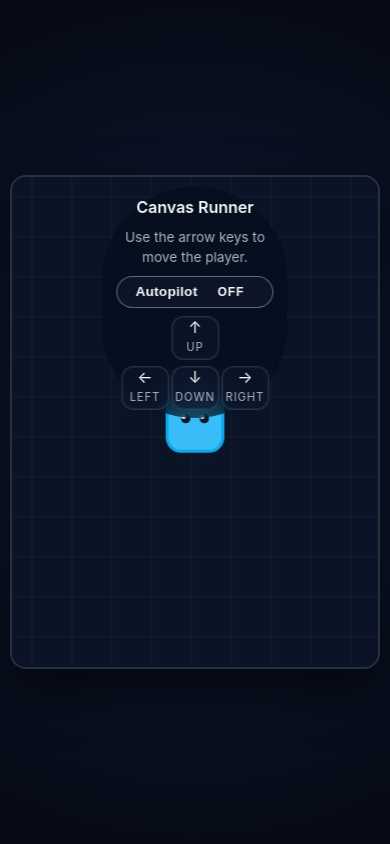
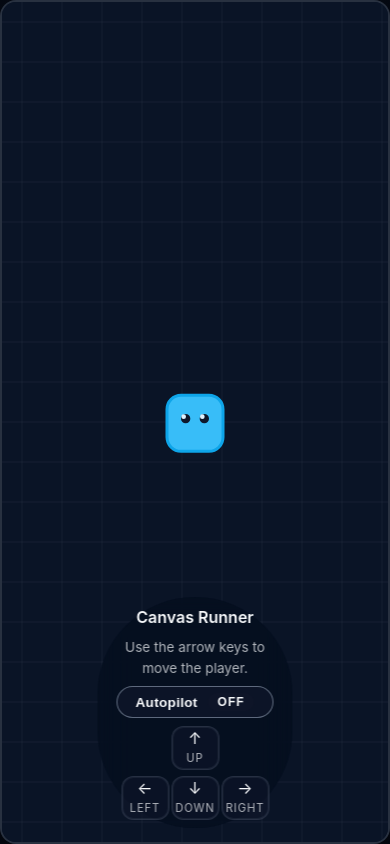
Before and after one commit to mrybak834/tiktokCodes, a website built with webpack: page public/index.html in a window 390 px wide. Built offline with nearby package versions, Linux system fonts and the light colour scheme.

Commit message:
Adjust layout for full-width runner

```diff
--- a/src/styles/style.css
+++ b/src/styles/style.css
@@ -11,16 +11,17 @@ body {
   margin: 0;
   min-height: 100vh;
   display: flex;
-  justify-content: center;
-  align-items: center;
+  flex-direction: column;
+  justify-content: flex-start;
+  align-items: stretch;
   background: radial-gradient(circle at center, #101b37 0%, #050913 100%);
   color: #f8fafc;
 }
 
 .game-shell {
   position: relative;
-  width: min(90vw, 960px);
-  aspect-ratio: 16 / 10;
+  width: 100%;
+  height: 100vh;
   display: flex;
   justify-content: center;
   align-items: center;
@@ -37,7 +38,8 @@ body {
 
 .hud {
   position: absolute;
-  top: 16px;
+  top: auto;
+  bottom: 32px;
   left: 50%;
   transform: translateX(-50%);
   display: flex;
@@ -194,14 +196,9 @@ body {
 }
 
 @media (max-width: 600px) {
-  .game-shell {
-    width: 95vw;
-    aspect-ratio: 3 / 4;
-  }
-
   .hud {
     font-size: 0.85rem;
-    top: 12px;
+    bottom: 16px;
     padding: 8px 14px;
   }
 
```
